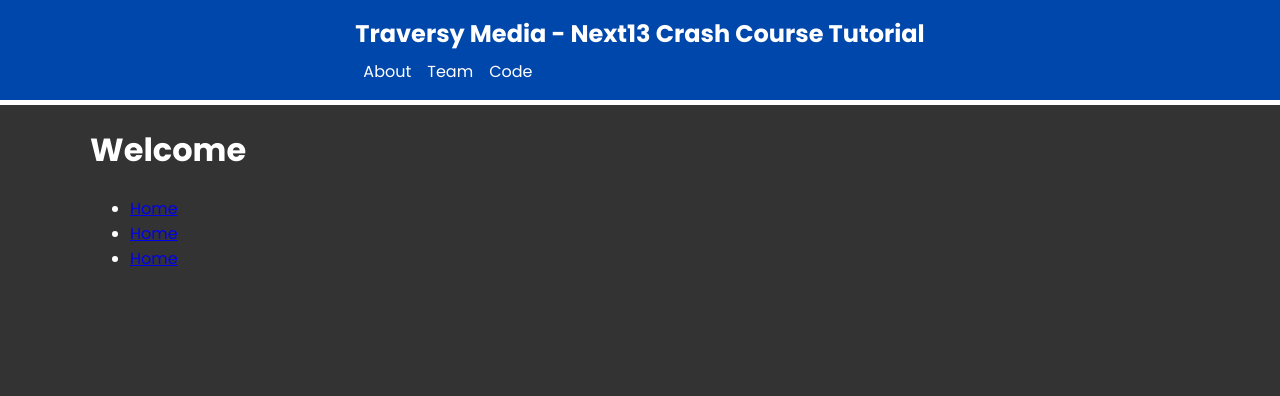
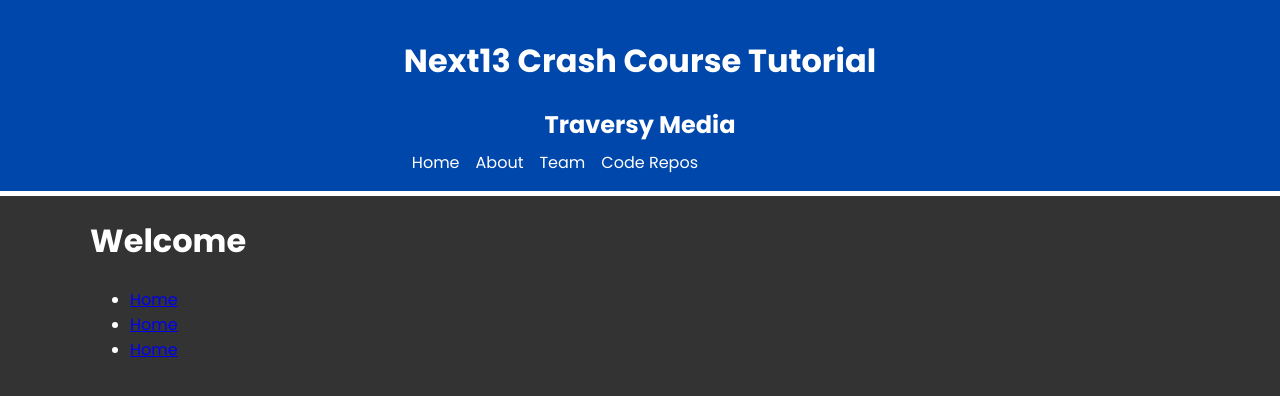
Before and after one commit to mistidinzy/next13-crashcourse, a Next.js app: page / in a window 1280 px wide. Shown: the top 396 px of the page. Built offline with nearby package versions, Linux system fonts and the light colour scheme.

Commit message:
reformatting

```diff
--- a/app/components/Header.jsx
+++ b/app/components/Header.jsx
@@ -7,13 +7,15 @@
   return (
     <header className='header'>
       <div className='container'>
+        <h1>Next13 Crash Course Tutorial</h1>
         <div className='logo'>
-          <Link href='/'>Traversy Media - Next13 Crash Course Tutorial</Link>
+          <Link href='/'>Traversy Media</Link>
         </div>
         <div className='links'>
+          <Link href='/'>Home</Link>
           <Link href='/about'>About</Link>
           <Link href='/about/team'>Team</Link>
-          <Link href='/code/repos'>Code</Link>
+          <Link href='/code/repos'>Code Repos</Link>
         </div>
       </div>
     </header>
```
Also changed, not shown: app/code/repos/[name]/page.jsx (+3 -5 lines).
